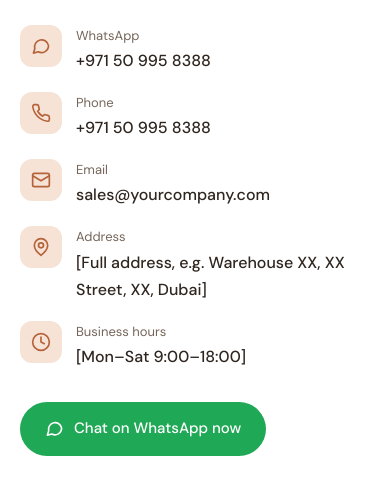
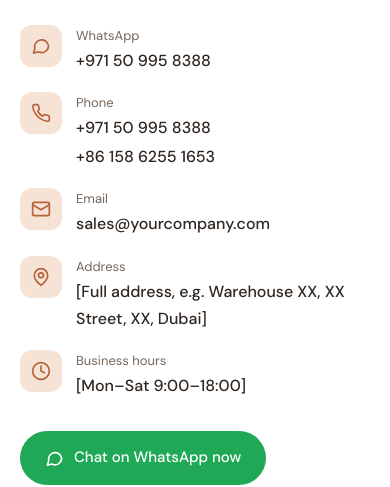
Before and after one commit to qianqian080716/company-website, a plain HTML site: page index.html in a window 390 px wide. Shown: the part 7728-8215 px from the top of the page. Drawn offline with Linux system fonts and the light colour scheme.

Commit message:
Add second phone number
Co-Authored-By: Claude Opus 5.5 <noreply@anthropic.com>
Claude-Session: https://claude.ai/code/session_013VLBX6Qkoy1GmdoWEfPpcn

```diff
--- a/index.html
+++ b/index.html
@@ -325,7 +325,7 @@
         <p style="color:var(--muted)" data-i18n="contact.desc"></p>
         <ul class="info">
           <li><div class="ic"><svg viewBox="0 0 24 24" fill="none" stroke="currentColor" stroke-width="2" stroke-linecap="round" stroke-linejoin="round"><path d="M21 11.5a8.4 8.4 0 0 1-12.4 7.4L3 20.5l1.6-5.4A8.4 8.4 0 1 1 21 11.5z"/></svg></div><div><small>WhatsApp</small><a class="wa-link" target="_blank" rel="noopener"><span class="ltr" id="waDisplay"></span></a></div></li>
-          <li><div class="ic"><svg viewBox="0 0 24 24" fill="none" stroke="currentColor" stroke-width="2" stroke-linecap="round" stroke-linejoin="round"><path d="M22 16.9v3a2 2 0 0 1-2.2 2 19.8 19.8 0 0 1-8.6-3.1 19.5 19.5 0 0 1-6-6A19.8 19.8 0 0 1 2.1 4.2 2 2 0 0 1 4.1 2h3a2 2 0 0 1 2 1.7c.1 1 .4 1.9.7 2.8a2 2 0 0 1-.5 2.1L8 9.9a16 16 0 0 0 6 6l1.3-1.3a2 2 0 0 1 2.1-.4c.9.3 1.8.6 2.8.7a2 2 0 0 1 1.7 2z"/></svg></div><div><small data-i18n="contact.phone"></small><a id="phoneLink"><span class="ltr" id="phoneDisplay"></span></a></div></li>
+          <li><div class="ic"><svg viewBox="0 0 24 24" fill="none" stroke="currentColor" stroke-width="2" stroke-linecap="round" stroke-linejoin="round"><path d="M22 16.9v3a2 2 0 0 1-2.2 2 19.8 19.8 0 0 1-8.6-3.1 19.5 19.5 0 0 1-6-6A19.8 19.8 0 0 1 2.1 4.2 2 2 0 0 1 4.1 2h3a2 2 0 0 1 2 1.7c.1 1 .4 1.9.7 2.8a2 2 0 0 1-.5 2.1L8 9.9a16 16 0 0 0 6 6l1.3-1.3a2 2 0 0 1 2.1-.4c.9.3 1.8.6 2.8.7a2 2 0 0 1 1.7 2z"/></svg></div><div><small data-i18n="contact.phone"></small><div id="phoneList" style="display:grid;gap:2px"></div></div></li>
           <li><div class="ic"><svg viewBox="0 0 24 24" fill="none" stroke="currentColor" stroke-width="2" stroke-linecap="round" stroke-linejoin="round"><rect x="2" y="4" width="20" height="16" rx="2"/><path d="m22 7-10 6L2 7"/></svg></div><div><small data-i18n="contact.email"></small><a id="emailLink"><span class="ltr" id="emailDisplay"></span></a></div></li>
           <li><div class="ic"><svg viewBox="0 0 24 24" fill="none" stroke="currentColor" stroke-width="2" stroke-linecap="round" stroke-linejoin="round"><path d="M20 10c0 6-8 12-8 12s-8-6-8-12a8 8 0 0 1 16 0z"/><circle cx="12" cy="10" r="3"/></svg></div><div><small data-i18n="contact.address"></small><span data-i18n="contact.addressVal"></span></div></li>
           <li><div class="ic"><svg viewBox="0 0 24 24" fill="none" stroke="currentColor" stroke-width="2" stroke-linecap="round" stroke-linejoin="round"><circle cx="12" cy="12" r="10"/><path d="M12 6v6l4 2"/></svg></div><div><small data-i18n="contact.hours"></small><span data-i18n="contact.hoursVal"></span></div></li>
@@ -361,7 +361,7 @@
 const CONFIG = {
   whatsapp: "971509958388",          // WhatsApp 号码：国家码+号码，不带 + 和空格
   whatsappDisplay: "+971 50 995 8388",
-  phone: "+971 50 995 8388",
+  phones: ["+971 50 995 8388", "+86 158 6255 1653"], // 电话：可填多个
   email: "sales@yourcompany.com",
   mapQuery: "Dubai, United Arab Emirates", // 地图位置：填写地址或 "纬度,经度"
   year: new Date().getFullYear()
@@ -558,8 +558,7 @@ function setLang(l){
 
 // static contact info
 document.getElementById("waDisplay").textContent = CONFIG.whatsappDisplay;
-document.getElementById("phoneDisplay").textContent = CONFIG.phone;
-document.getElementById("phoneLink").href = "tel:" + CONFIG.phone.replace(/\s/g, "");
+document.getElementById("phoneList").innerHTML = CONFIG.phones.map(n => `<a href="tel:${n.replace(/\s/g, "")}"><span class="ltr">${esc(n)}</span></a>`).join("");
 document.getElementById("emailDisplay").textContent = CONFIG.email;
 document.getElementById("emailLink").href = "mailto:" + CONFIG.email;
 document.getElementById("mapLink").href = "https://www.google.com/maps/search/?api=1&query=" + encodeURIComponent(CONFIG.mapQuery);
```
Also changed, not shown: 1 other file.
